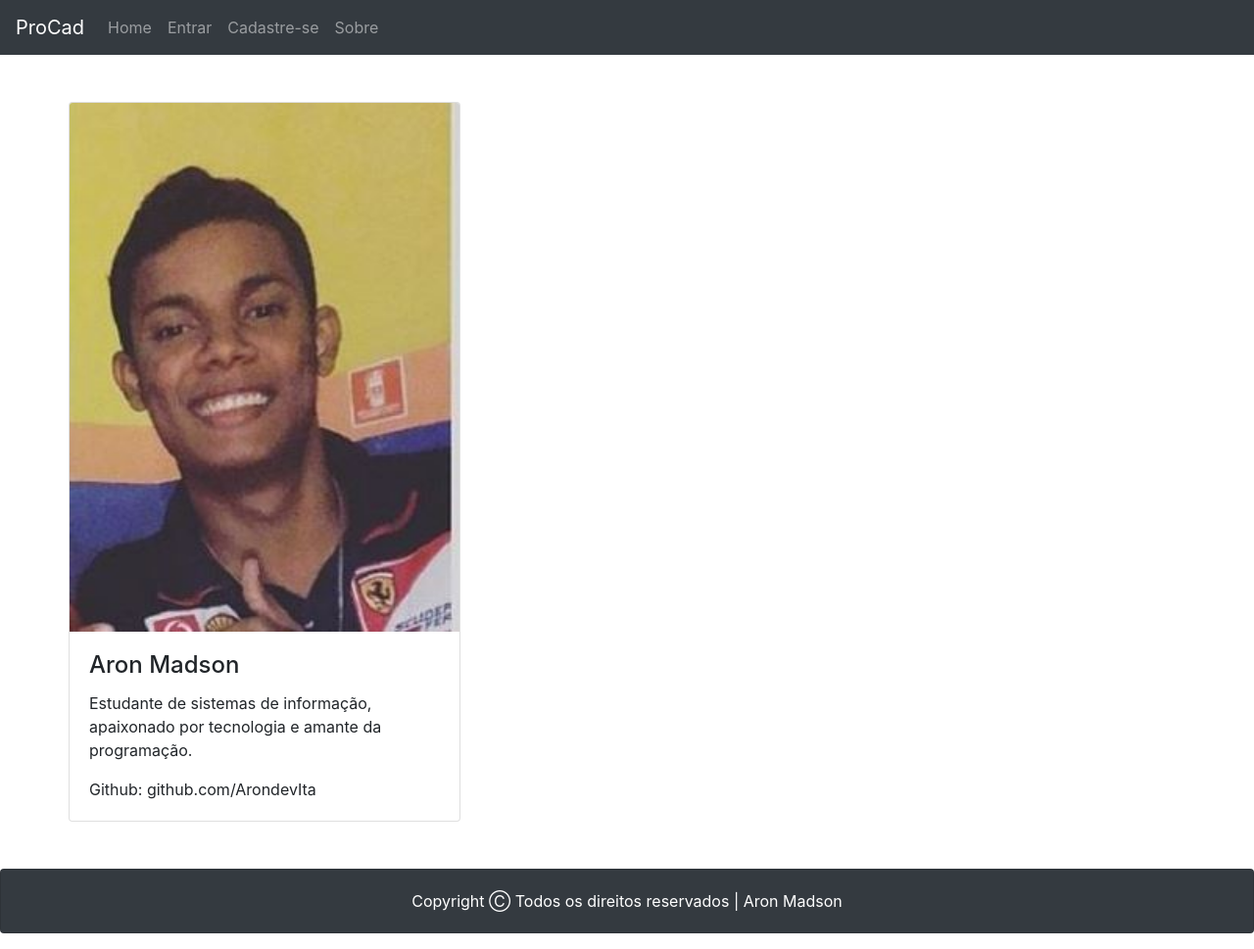
After one commit to ArondevIta/gestao-alimentos, a Django app: page /sobre in a window 1280 px wide. The commit adds this page. Shown: the whole page at 98% size. Run offline with Django 3.2, Linux system fonts and the light colour scheme; some libraries are stand-ins or nearby versions.

Commit message:
add about page

```diff
--- a/gestao_produtos/core/templates/core/base.html
+++ b/gestao_produtos/core/templates/core/base.html
@@ -47,7 +47,7 @@
       </li>
     {% endif %}
     <li class="nav-item">
-      <a class="nav-link" href="#">Sobre</a>
+      <a class="nav-link" href="{% url 'core_about' %}">Sobre</a>
     </li>
   </ul>
 </nav>
--- /dev/null
+++ b/gestao_produtos/core/templates/core/sobre.html
@@ -0,0 +1,21 @@
+{% extends "core/base.html" %}
+{% load static %}
+{% block main %}
+
+<div class="container mt-5">
+  <div class="row">
+    <div class="card" style="width:400px">
+      <img class="card-img-top" src="{% static 'img/aron.jpg' %}" alt="Aron">
+      <div class="card-body">
+        <h4 class="card-title">Aron Madson</h4>
+        <p>Estudante de sistemas de informação, apaixonado por tecnologia e amante da programação.</p>
+        <p class="card-text">Github: github.com/ArondevIta</p>
+      </div>
+    </div>
+  </div>
+</div>
+
+<div class="row mt-5"></div>
+
+
+{% endblock %}
--- a/gestao_produtos/core/urls.py
+++ b/gestao_produtos/core/urls.py
@@ -1,5 +1,5 @@
 from django.urls import path, include
-from .views import home, insert_product, list_product, edit_product, delete_product, index
+from .views import home, insert_product, list_product, edit_product, delete_product, index, about
 
 urlpatterns = [
     path('', home, name='core_home'),
@@ -10,4 +10,5 @@ urlpatterns = [
     path('listar-produto', list_product, name='core_list_product'),
     path('editar-produto/<int:id>', edit_product, name='core_edit_product'),
     path('excluir-produto/<int:id>', delete_product, name='core_delete_product'),
+    path('sobre', about, name='core_about'),
 ]
--- a/gestao_produtos/core/views.py
+++ b/gestao_produtos/core/views.py
@@ -2,6 +2,7 @@ from django.shortcuts import render, redirect
 from .models import Product
 from .form import ProductForm
 from django.contrib.auth.decorators import login_required
+
 
 def home(request):
     template_name = 'core/home.html'
@@ -64,3 +65,8 @@ def delete_product(request, id):
         return redirect('core_list_product')
     else:
         return render(request, template_name, {'obj': product})
+
+
+def about(request):
+    template_name = 'core/sobre.html'
+    return render(request, template_name)
```
Also changed, not shown: gestao_produtos/db.sqlite3, gestao_produtos/static/img/aron.JPG (added), gestao_produtos/static/img/aron.png (added).
